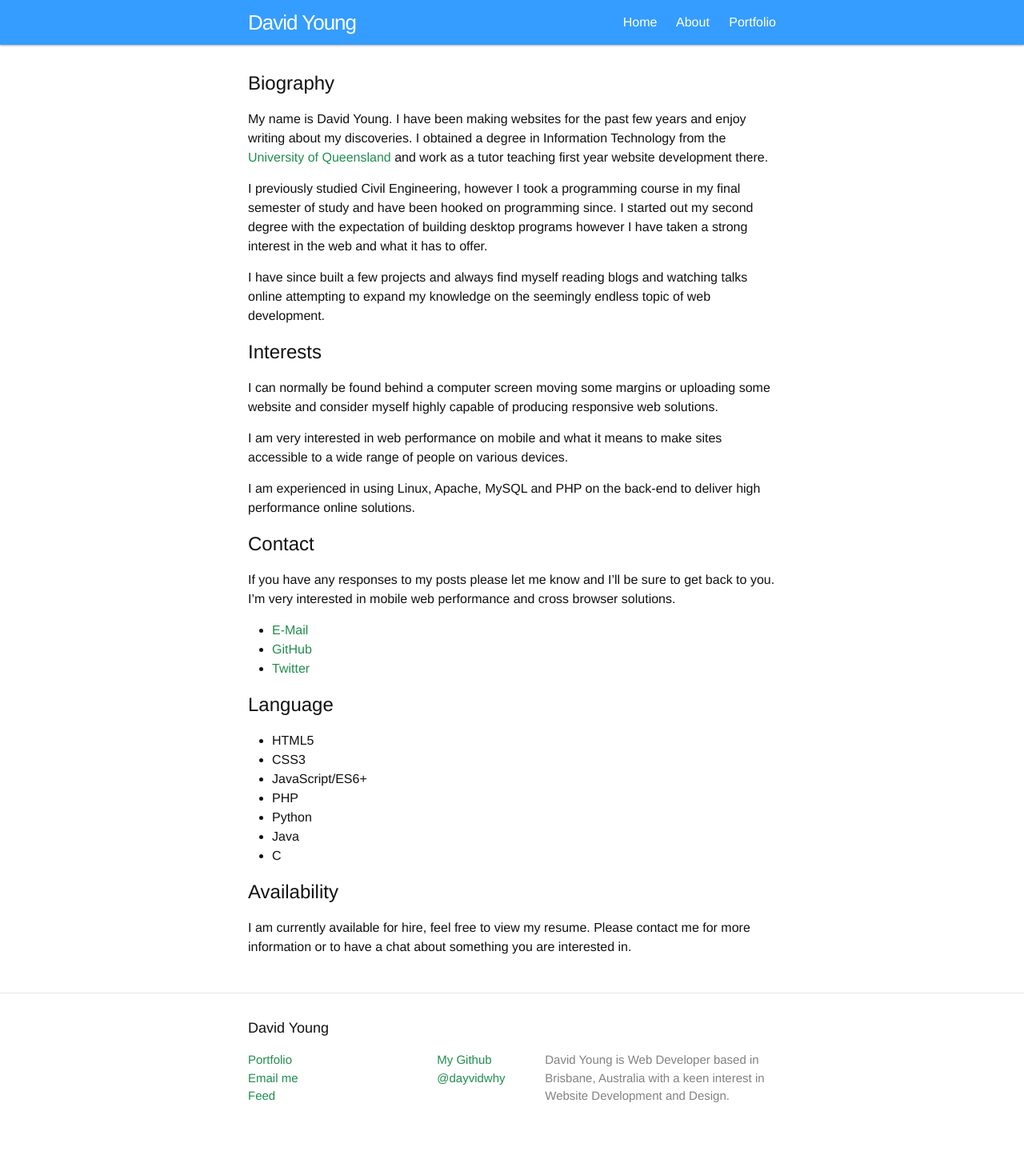
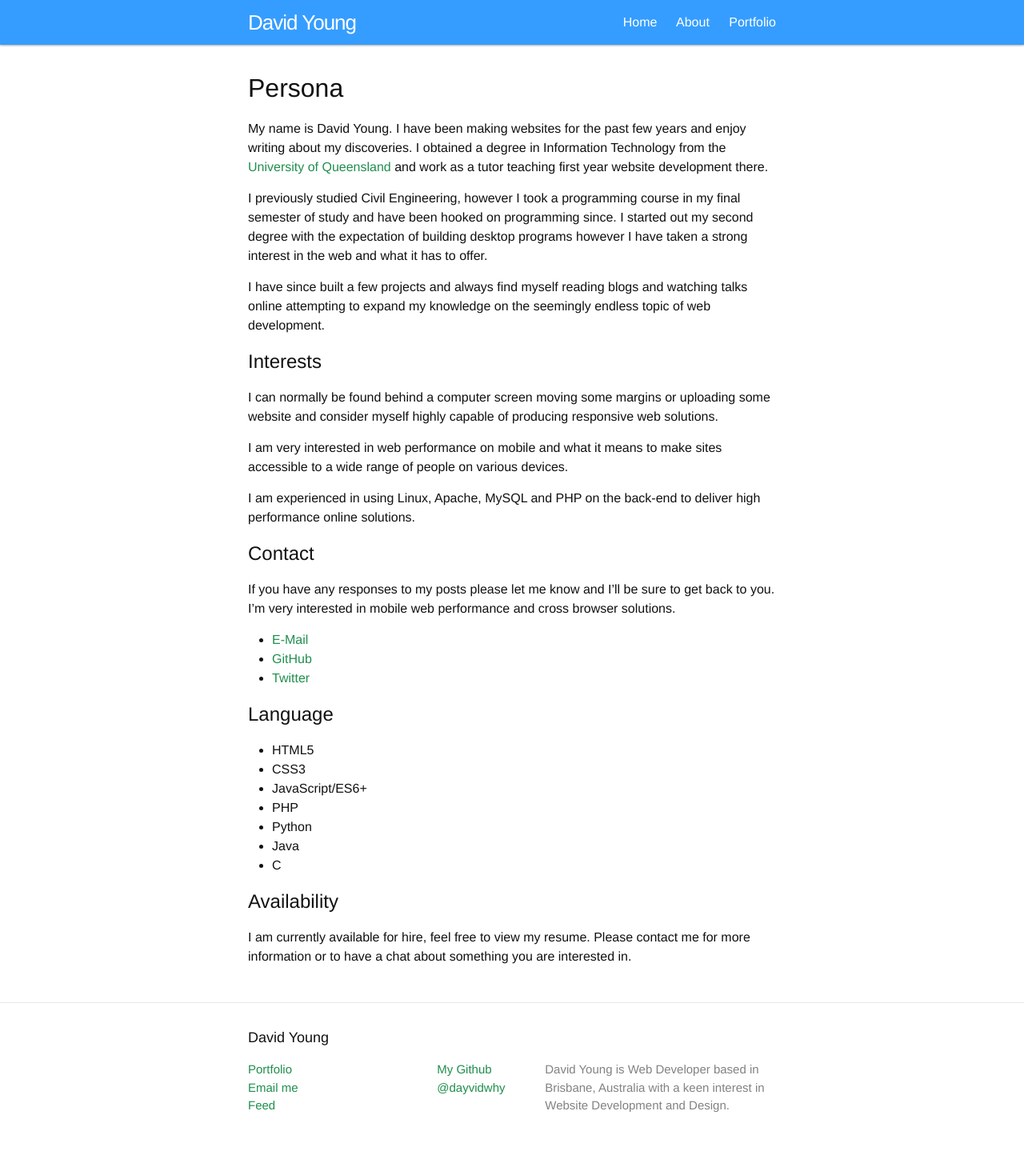
Before and after one commit to dayvidwhy/dayvidwhy.github.io, a Jekyll site: the page built from about.md, in a window 1280 px wide. Shown: the whole page at 80% size. Built offline with Jekyll 4.4.1, drawn with Linux system fonts in a browser that asks for light colours.

```diff
--- a/_sass/_layout.scss
+++ b/_sass/_layout.scss
@@ -234,7 +234,7 @@
 
 .post-link {
     display: block;
-    font-size: 30px;
+    font-size: 24px;
 }
 
 .category-tag {
--- a/about.md
+++ b/about.md
@@ -3,7 +3,7 @@
 title:  "About Me"
 permalink: about
 ---
-## Biography
+# Persona
 My name is David Young. I have been making websites for the past few years and enjoy writing about my discoveries. I obtained a degree in Information Technology from the [University of Queensland](http://uq.edu.au) and work as a tutor teaching first year website development there.
 
 I previously studied Civil Engineering, however I took a programming course in my final semester of study and have been hooked on programming since. I started out my second degree with the expectation of building desktop programs however I have taken a strong interest in the web and what it has to offer.
```
